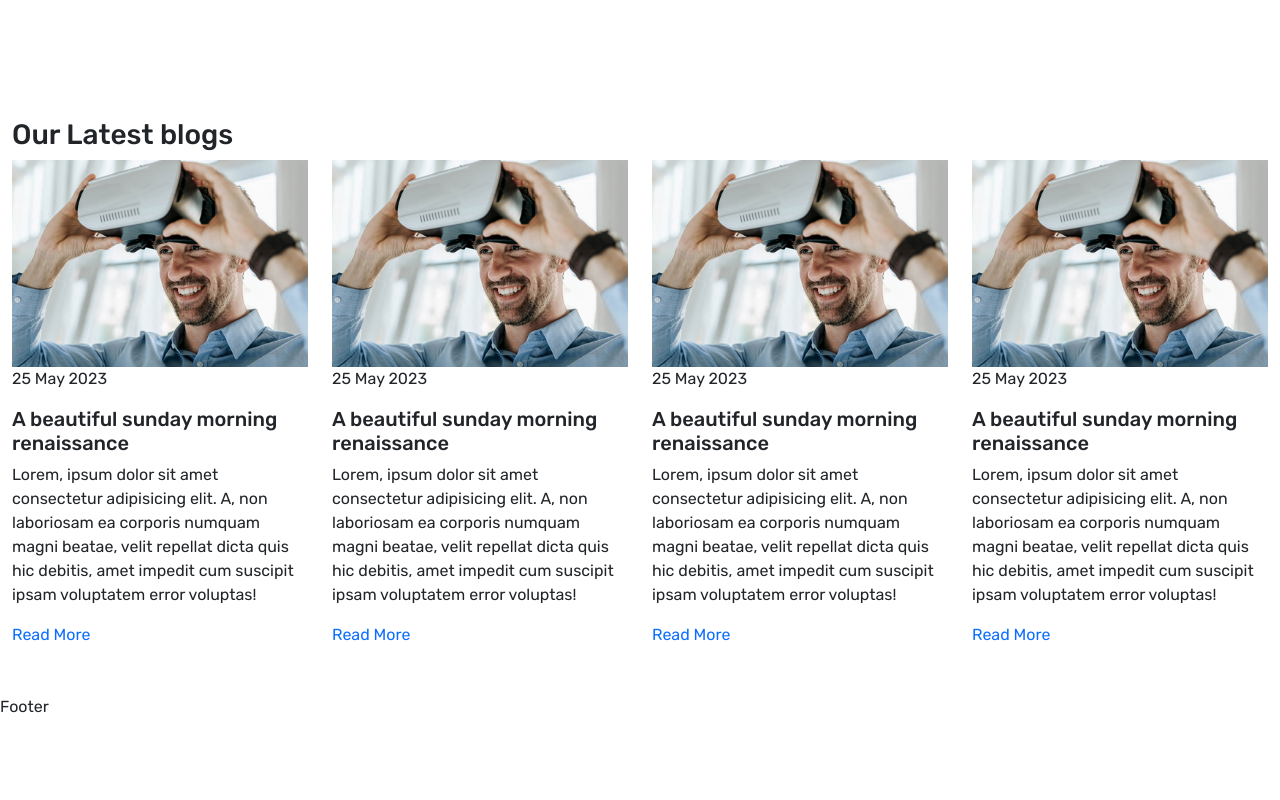
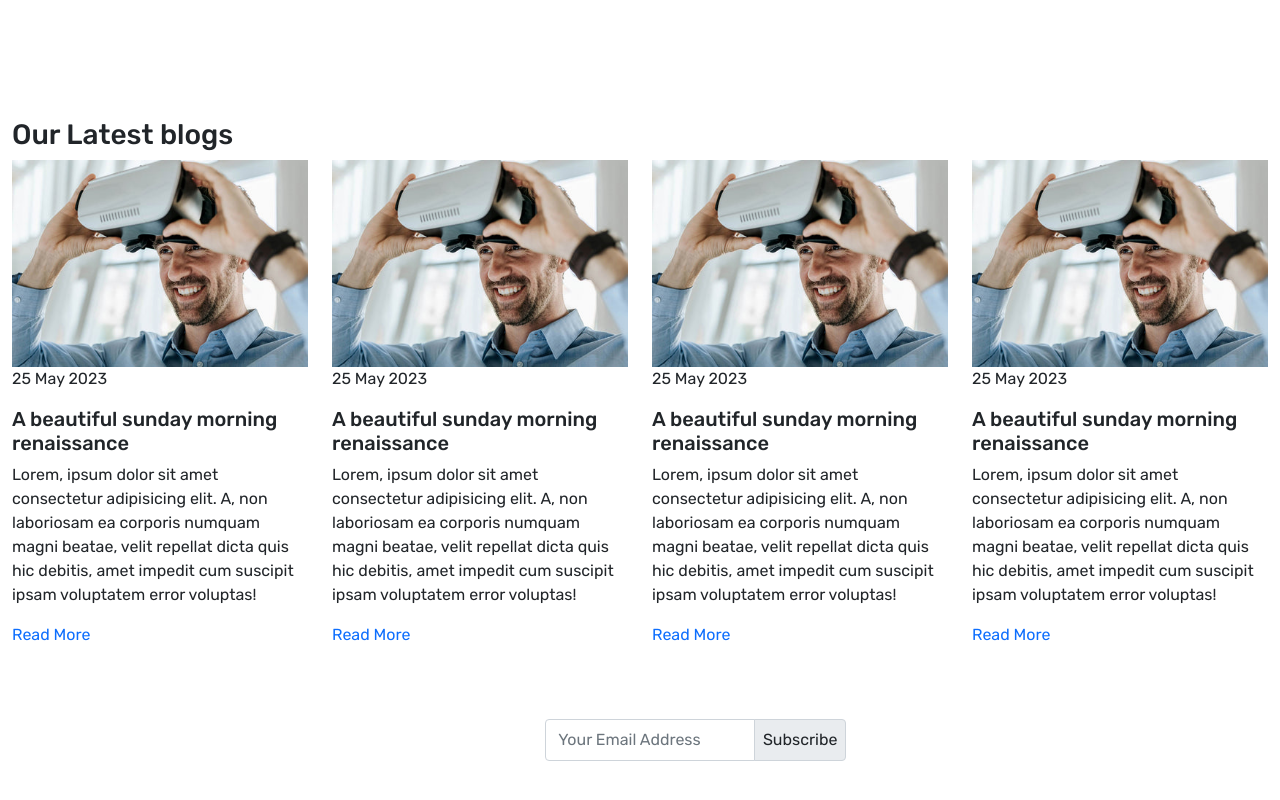
Before and after one commit to vit718/ElectronStore_MERN, a React (Create React App) app in the folder client/: page / in a window 1280 px wide. Shown: the part 5133-5933 px from the top of the page. Before the commit the page ends 5852 px from the top, so only its background shows below. Built offline with nearby package versions, Linux system fonts and the light colour scheme.

Commit message:
feature: add Page Footer

```diff
--- a/client/src/components/Footer.js
+++ b/client/src/components/Footer.js
@@ -1,9 +1,120 @@
-import React from 'react'
+import React from "react";
+import { Link } from "react-router-dom";
+import { BsLinkedin, BsInstagram, BsGithub, BsYoutube } from "react-icons/bs";
 
 const Footer = () => {
   return (
-    <div>Footer</div>
-  )
-}
+    <>
+      <footer className="py-4">
+        <div className="container-xxl">
+          <div className="row align-items-center">
+            <div className="col-5">
+              <div className="footer-top-data d-flex gap-30 align-items-center">
+                <img src="/images/newsletter.png" alt="newsletter" />
+                <h2 className="mb-0 text-white">Sign Up for Our Newsletter</h2>
+              </div>
+            </div>
+            <div className="col-7">
+              <div className="col-5">
+                <div className="input-group">
+                  <input
+                    type="text"
+                    className="form-control py-1"
+                    placeholder="Your Email Address"
+                    aria-label="Your Email Address"
+                    aria-describedby="basic-addon2"
+                  />
+                  <span className="input-group-text p-2" id="basic-addon2">
+                    Subscribe
+                  </span>
+                </div>
+              </div>
+            </div>
+          </div>
+        </div>
+      </footer>
+      <footer className="py-4">
+        <div className="container-xxl">
+          <div className="row">
+            <div className="col-4">
+              <h4 className="text-white mb-4">Contact Us</h4>
+              <div>
+                <address className="text-white fs-6">
+                  4 Balmy Street, <br /> San Francisco, CA, United States <br />
+                  PinCode: 94110 <br />
+                </address>
+                <a
+                  href="tel: +91 4123682421"
+                  className="mt-3 d-block mb-1 text-white"
+                >
+                  +91 4123682421
+                </a>
+                <a
+                  href="mailto:dev@gmail.com"
+                  className="mt-2 d-block mb-0 text-white"
+                >
+                  support@gmail.com
+                </a>
+                <div className="social-icons d-flex align-items-center gap-30 mt-4">
+                  <a className="text-white" href="#">
+                    <BsLinkedin className="fs-4 " />
+                  </a>
+                  <a className="text-white" href="#">
+                    <BsInstagram className="fs-4 " />
+                  </a>
+                  <a className="text-white" href="#">
+                    <BsGithub className="fs-4 " />
+                  </a>
+                  <a className="text-white" href="#">
+                    <BsYoutube className="fs-4 " />
+                  </a>
+                </div>
+              </div>
+            </div>
+            <div className="col-3">
+              <h4 className="text-white mb-4">Information</h4>
+              <div className="Footer-links d-flex flex-column">
+                <Link className="text-white py-2 mb-1">Privacy Policy</Link>
+                <Link className="text-white py-2 mb-1">Refund Policy</Link>
+                <Link className="text-white py-2 mb-1">Shipping Policy</Link>
+                <Link className="text-white py-2 mb-1">Terms & Conditions</Link>
+                <Link className="text-white py-2 mb-1">Blogs</Link>
+              </div>{" "}
+            </div>
+            <div className="col-3">
+              <h4 className="text-white mb-4">Account</h4>
+              <div className="Footer-links d-flex flex-column">
+                <Link className="text-white py-2 mb-1">About</Link>
+                <Link className="text-white py-2 mb-1">Faq</Link>
+                <Link className="text-white py-2 mb-1">Contact</Link>
+              </div>
+            </div>
+            <div className="col-2">
+              <h4 className="text-white mb-4">Quick Links</h4>
+              <div className="Footer-links d-flex flex-column">
+                <Link className="text-white py-2 mb-1">Laptops</Link>
+                <Link className="text-white py-2 mb-1">Headphones</Link>
+                <Link className="text-white py-2 mb-1">Tablets</Link>
+                <Link className="text-white py-2 mb-1">Watches</Link>
+              </div>
+            </div>
+          </div>
+        </div>
+      </footer>
+      <footer className="py-4">
+        <div className="container-xxl">
+          <div className="row">
+            <div className="col-12">
+              <p className="text-center mb-0 text-white">
+                &copy; {new Date().getFullYear()}, Powered by Developers
+                {""}
+              </p>
+            </div>
+          </div>
+        </div>
+      </footer>
+    </>
+  );
+};
 
-export default Footer
+export default Footer;
```
